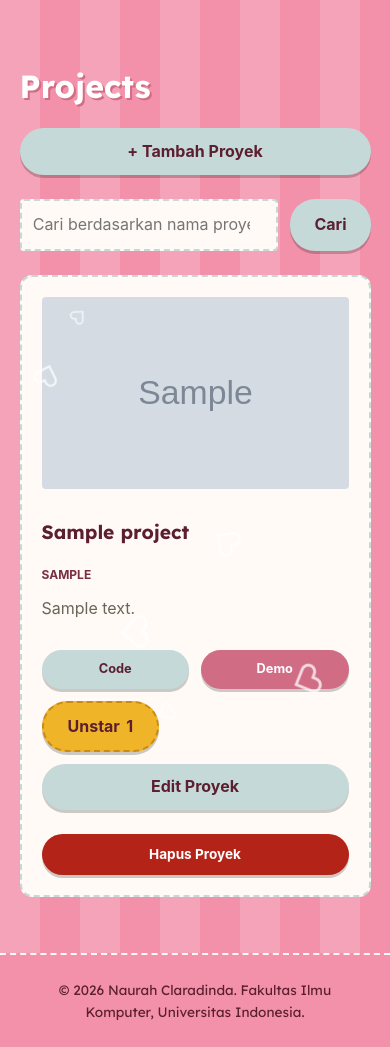
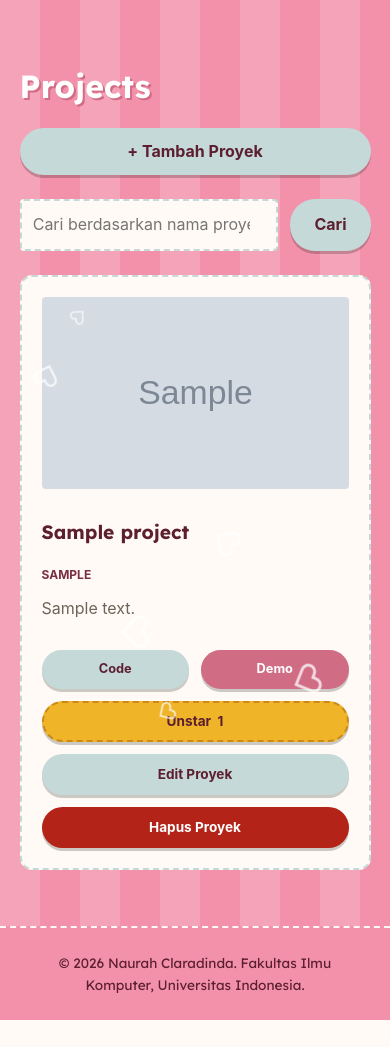
Before and after one commit to Naur4h/myportofolio, a Django app: page /projects/ in a window 390 px wide. Shown: the part 79-1126 px from the top of the page. After the commit the page ends 1099 px from the top, so only its background shows below. Run offline with Django 5.2, Linux system fonts and the light colour scheme; a user stored in the database is signed in; tables that the repository leaves empty hold one stand-in row (values such as "Sample post"); grey boxes marked "Sample" are stand-in pictures.

Commit message:
style: clean up stylesheet, fix star hover contrast, keep navbar on one line on mobile

```diff
--- a/static/css/style.css
+++ b/static/css/style.css
@@ -780,6 +780,27 @@ body {
     font-weight: 700;
 }
 
+/* Tombol aksi di kartu: selebar kartu, ukuran sama */
+.projects-page-card > .button,
+.projects-page-card > .star-form .button,
+.experience-card > .button,
+.experience-card .project-links .button {
+    width: 100%;
+    justify-content: center;
+    font-size: 0.85rem;
+    padding: 0.6rem 1.5rem;
+}
+
+/* Border dashed Star menambah tinggi 4px, jadi padding dikurangi supaya tinggi sama */
+.projects-page-card > .star-form .button {
+    padding-block: calc(0.6rem - 2px);
+}
+
+/* Jarak sudah diatur gap kartu, jadi margin tambahan dibuang */
+.projects-page-card > .project-card-delete-trigger {
+    margin-top: 0;
+}
+
 /* MODAL (hapus / konfirmasi password / feedback) ------------------------------------------------------------- */
 .delete-modal {
     position: fixed;
```
